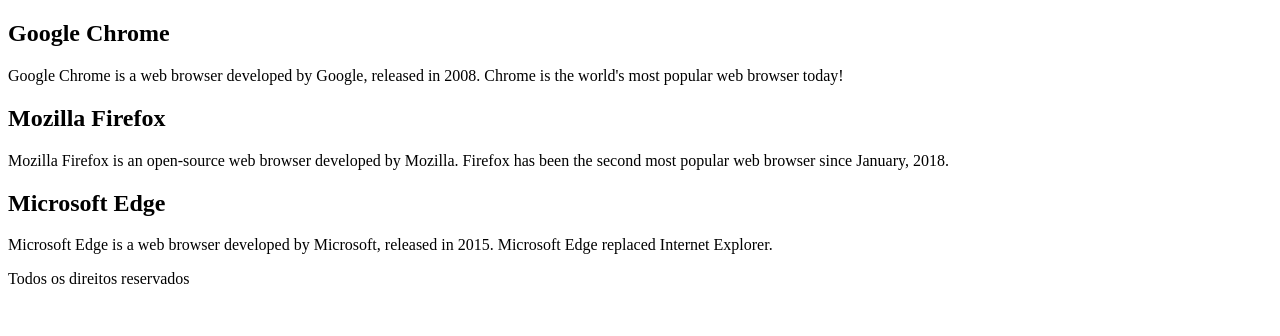
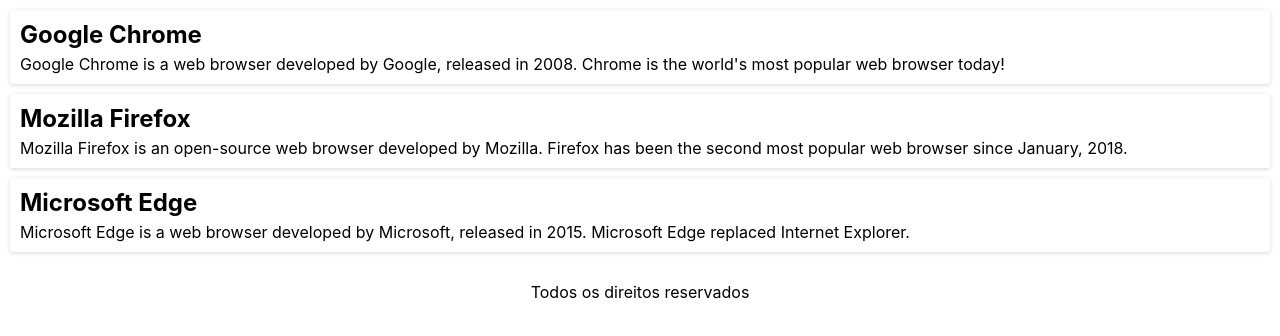
Before and after one commit to Felipe-Zucoli/awari-blog-forked-, a plain HTML site: page index.html in a window 1280 px wide. Drawn offline with Linux system fonts and the light colour scheme.

Commit message:
Setup CSS

```diff
--- a/index.html
+++ b/index.html
@@ -2,6 +2,7 @@
 <html>
     <head>
         <title>Blog</title>
+        <link rel="stylesheet" href="styles.css">
     </head>
     <body>
         <main>
--- a/scripts.js
+++ b/scripts.js
@@ -19,13 +19,18 @@
 
 function createArticle(post) {
     const article = document.createElement("article");
+    article.classList.add("post");
+
     const title = document.createElement("h1");
+    title.classList.add("post-title");
     const titleText = document.createTextNode(post.title);
     title.appendChild(titleText);
     article.appendChild(title);
+
     const content = document.createElement("p");
     const contentText = document.createTextNode(post.content);
     content.appendChild(contentText);
     article.appendChild(content);
+
     wrapper.appendChild(article);
 }
--- /dev/null
+++ b/styles.css
@@ -0,0 +1,26 @@
+* {
+    margin: 0px;
+}
+
+body {
+    /* System Fonts as used by GitHub */
+    font-family: -apple-system, BlinkMacSystemFont, 'Segoe UI', Roboto, Helvetica, Arial, sans-serif,
+    'Apple Color Emoji', 'Segoe UI Emoji', 'Segoe UI Symbol';
+}
+
+.post {
+    background-color: white;
+    margin: 10px;
+    padding: 10px;
+    border-radius: 3px;
+    box-shadow: rgba(0, 0, 0, 0.16) 0px 1px 4px;
+}
+
+.post-title {
+    margin-bottom: 5px;
+}
+
+footer {
+    text-align: center;
+    margin: 30px 10px;
+}
```
